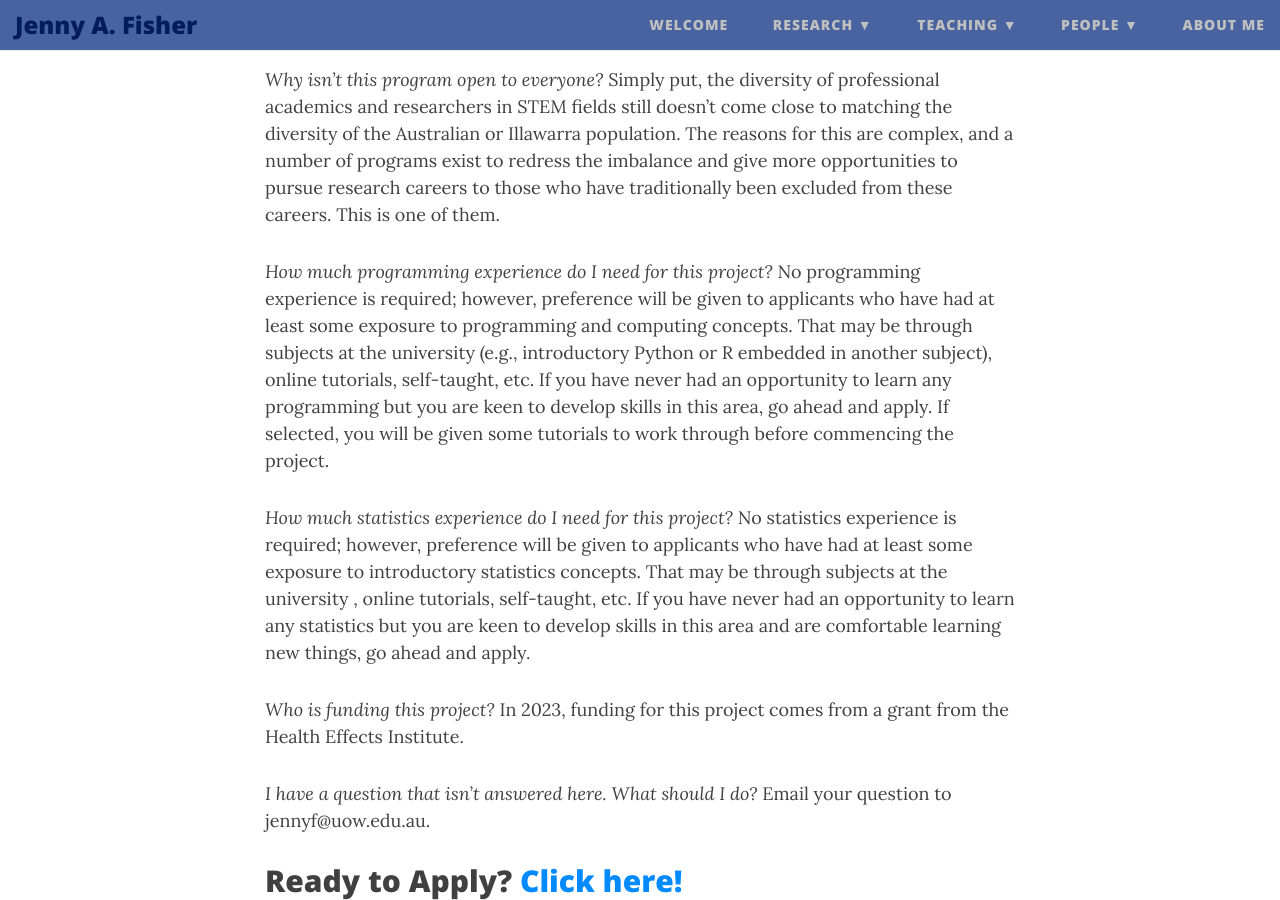
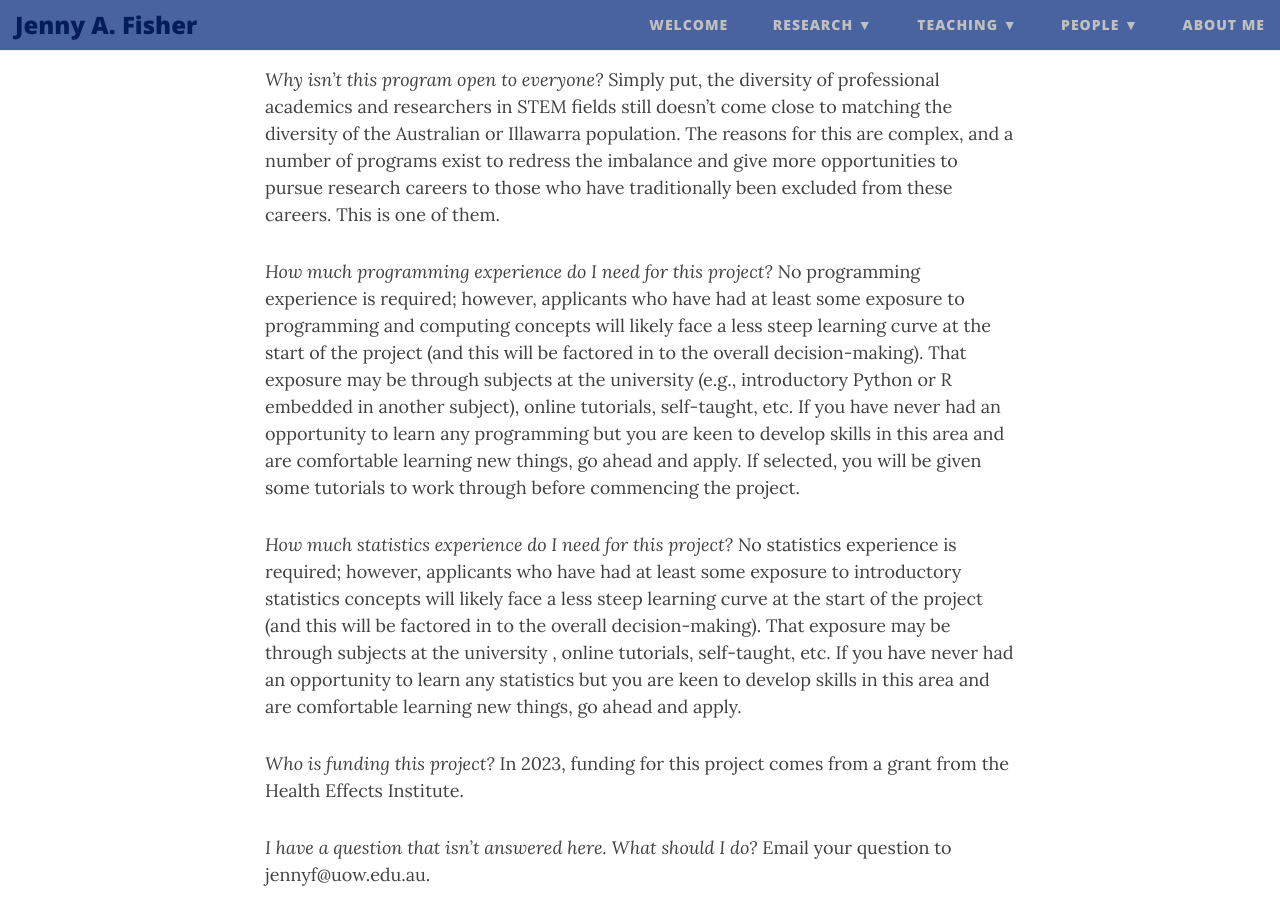
Before and after one commit to jennyfisher/jennyfisher.github.io, a Jekyll site: the page built from surge.md, in a window 1280 px wide and 900 px high, scrolled down 1518 px. Built offline with Jekyll 4.4.1, drawn with Linux system fonts in a browser that asks for light colours; nearby versions of some CDN libraries.

Commit message:
Update surge.md

```diff
--- a/surge.md
+++ b/surge.md
@@ -28,10 +28,10 @@ Applicants must be UOW undergraduates and should meet the following criteria:
 Simply put, the diversity of professional academics and researchers in STEM fields still doesn't come close to matching the diversity of the Australian or Illawarra population. The reasons for this are complex, and a number of programs exist to redress the imbalance and give more opportunities to pursue research careers to those who have traditionally been excluded from these careers. This is one of them.
 
 *How much programming experience do I need for this project?*
-No programming experience is required; however, preference will be given to applicants who have had at least some exposure to programming and computing concepts. That may be through subjects at the university (e.g., introductory Python or R embedded in another subject), online tutorials, self-taught, etc. If you have never had an opportunity to learn any programming but you are keen to develop skills in this area, go ahead and apply. If selected, you will be given some tutorials to work through before commencing the project.
+No programming experience is required; however, applicants who have had at least some exposure to programming and computing concepts will likely face a less steep learning curve at the start of the project (and this will be factored in to the overall decision-making). That exposure may be through subjects at the university (e.g., introductory Python or R embedded in another subject), online tutorials, self-taught, etc. If you have never had an opportunity to learn any programming but you are keen to develop skills in this area and are comfortable learning new things, go ahead and apply. If selected, you will be given some tutorials to work through before commencing the project.
 
 *How much statistics experience do I need for this project?*
-No statistics experience is required; however, preference will be given to applicants who have had at least some exposure to introductory statistics concepts. That may be through subjects at the university , online tutorials, self-taught, etc. If you have never had an opportunity to learn any statistics but you are keen to develop skills in this area and are comfortable learning new things, go ahead and apply.
+No statistics experience is required; however, applicants who have had at least some exposure to introductory statistics concepts will likely face a less steep learning curve at the start of the project (and this will be factored in to the overall decision-making). That exposure may be through subjects at the university , online tutorials, self-taught, etc. If you have never had an opportunity to learn any statistics but you are keen to develop skills in this area and are comfortable learning new things, go ahead and apply.
 
 *Who is funding this project?*
 In 2023, funding for this project comes from a grant from the Health Effects Institute.
```
